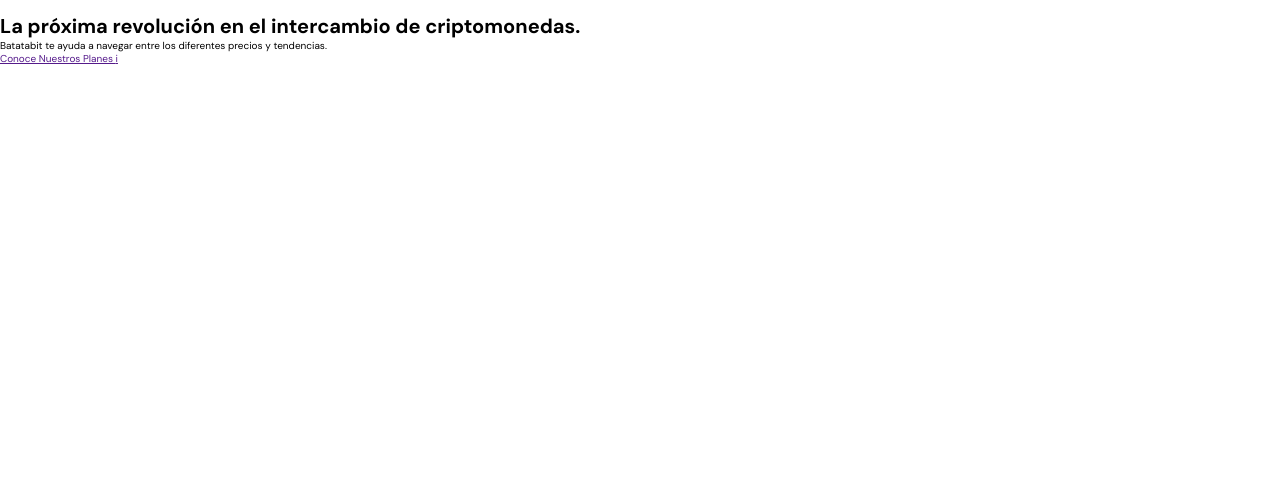
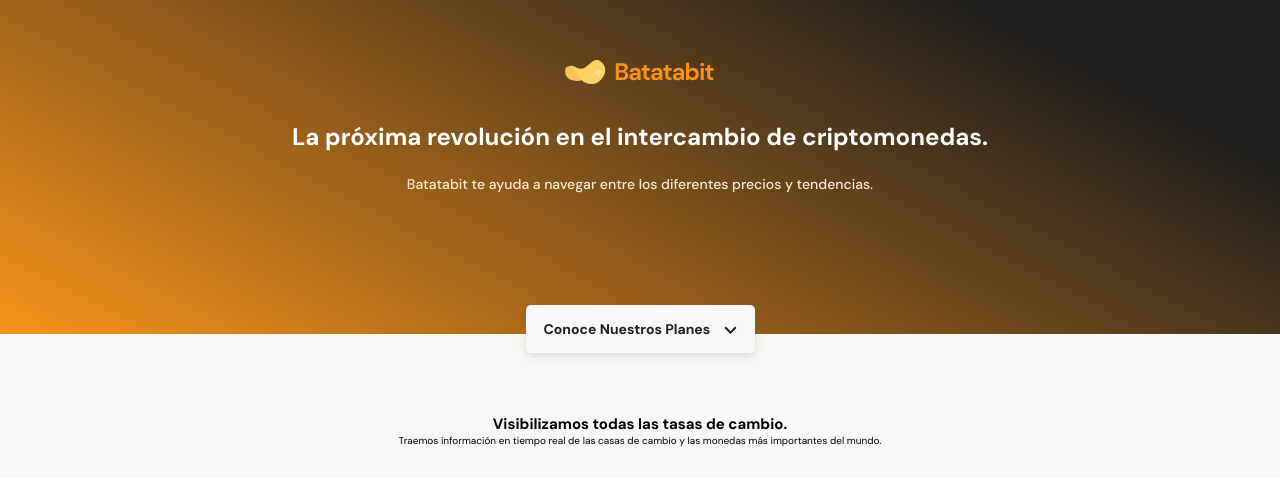
Before and after one commit to AndresVergaraAndraes/mobileFirst, a plain HTML site: page index.html in a window 1280 px wide. Drawn offline with Linux system fonts and the light colour scheme.

Commit message:
agregado de estilos

```diff
--- a/index.html
+++ b/index.html
@@ -12,17 +12,27 @@
 </head>
 <body>
     <header>
-        <img src="" alt="">
-        <div>
+        <img src="./assets/img/logo.svg" alt="">
+        <div class="header--title-container">
             <h1>
                 La próxima revolución en el intercambio de criptomonedas.
             </h1>
             <p>Batatabit te ayuda a navegar entre los diferentes precios y tendencias.</p>
-            <a href="">Conoce Nuestros Planes <span> i</span></a>
+            <a href="" class="header--button">Conoce Nuestros Planes <span></span></a>
         </div>
     </header>
+
     <main>
-        <section></section>
+        <section class="main-exchange-container">
+            <div class="background-img"></div>
+            <div class="main-exchange-container--title">
+                <h2>Visibilizamos todas las tasas de cambio.</h2>
+                <p>Traemos información en tiempo real de las casas de cambio y las monedas más importantes del mundo.</p>
+            </div>
+            <section class="main-tables-container">
+                <div></div>
+            </section>
+        </section>
         <section></section>
         <section></section>
         <section></section>
--- a/style.css
+++ b/style.css
@@ -18,3 +18,88 @@ html{
     font-size: 62.5%;
     font-family: "DM Sans", sans-serif;
 }
+header{
+
+
+    position: relative;
+    display: flex;
+    flex-direction: column;
+    justify-content: center;
+    width: 100%;
+    min-width: 320px;
+    height: 334px;
+    text-align: center;
+    background: linear-gradient(207.8deg, #201E1C 16.69%, #F7931A 100%);
+}
+header img{
+    width: 150px;
+    height: 24px;
+    margin-top: 60px;
+    align-self: center;
+}
+.header--title-container{
+    width: 90%;
+    min-width: 288px;
+    max-width: 900px;
+    height: 218px;
+    margin-top: 40px;
+    text-align: center;
+    align-self: center;
+}
+.header--title-container h1{
+    font-size: 2.4rem;
+    font-weight: bold;
+    line-height: 2.6rem;
+    color: var(--just-white);
+}
+.header--title-container p{
+    margin-top: 25px;
+    font-size: 1.4rem;
+    font-weight: 500;
+    line-height: 1.8rem;
+    color: var(--soft-orange);
+}
+.header--button{
+    position: absolute;
+    left: calc(50% - 114.5px);
+    top: 270px;
+    display: block;
+    margin-top: 35px;
+    padding: 15px;
+    width: 229px;
+    height: 48px;
+    background-color: var(--off-white);
+    box-shadow: 0px 4px 8px rgba(89,73, 30, 0.16);
+    border: none;
+    border-radius: 5px;
+    font-size: 1.4rem;
+    font-weight: bold;
+    text-decoration: none;
+    color: var(--black);
+}
+.header--button span{
+    display: inline-block;
+    width: 13px;
+    height: 8px;
+    margin-left: 10px;
+    background-image: url('./assets/icons/down-arrow.svg');
+}
+main{
+    width: 100%;
+    min-width: 288px;
+    height: auto;
+    background-color: var(--off-white);
+}
+.main-exchange-container{
+    width: 100%;
+    height: auto;
+    padding-top: 80px;
+    padding-bottom: 30px;
+    text-align: center;
+}
+.main-exchange-container--title{
+    width: 90%;
+    min-width: 288px;
+    max-width: 900px;
+    margin: 0 auto;
+}
```
Also changed, not shown: assets/img/pn.png (added), assets/img/star-wars-logo-2.png (added), assets/img/star-wars-logo-3-1.png (added), 3 other files.
